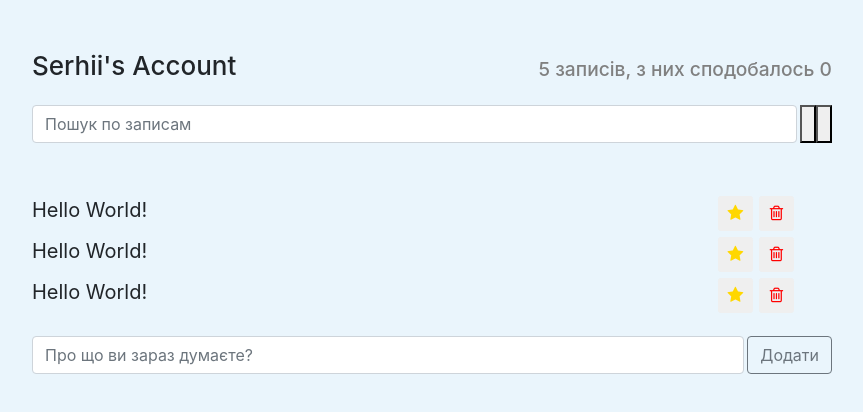
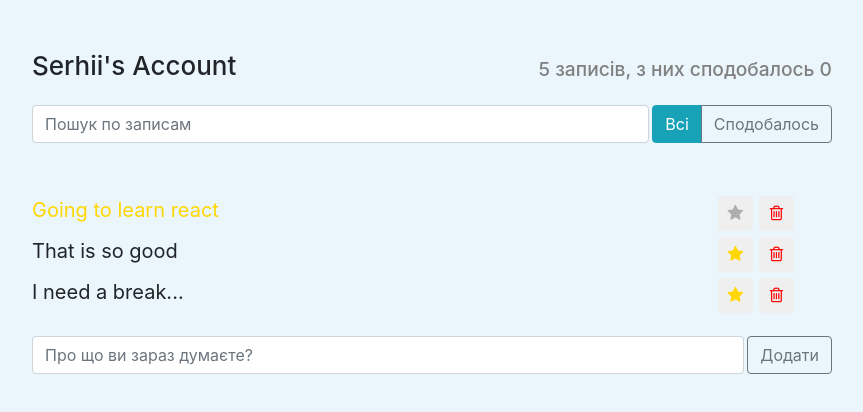
Before and after one commit to SerhiiKis90/socials, a React (Create React App) app: page / in a window 1280 px wide. Shown: the top 412 px of the page, without its empty margins (208-1071 px from the left). Built offline with nearby package versions, Linux system fonts and the light colour scheme.

Commit message:
Add labels and hardcoded stars

```diff
--- a/src/components/post-list-item/post-list-item.js
+++ b/src/components/post-list-item/post-list-item.js
@@ -1,11 +1,17 @@
 import React from 'react';
 import './post-list-item.css';
 
-const PostListItem = () => {
+const PostListItem = ({label, important=false}) => {
+
+    let classNames = 'app-list-item d-flex justify-content-between';
+    if (important) {
+        classNames += ' important';
+    }
+
     return(
-        <li className="app-list-item d-flex justify-content-between">
+        <li className={classNames}>
             <span className="app-list-item-label">
-                Hello World!
+                {label}
             </span>
             <div className="d-flex justify-content-center align-items-center">
                 <button type="button" className="btn-star btn-sm">
--- a/src/components/post-list/post-list.js
+++ b/src/components/post-list/post-list.js
@@ -6,9 +6,9 @@ import PostListItem from '../post-list-item';
 const PostList = () => {
     return(
         <ul className="app-list list-group">
-            <PostListItem/>
-            <PostListItem/>
-            <PostListItem/>
+            <PostListItem label="Going to learn react" important/>
+            <PostListItem label="That is so good"/>
+            <PostListItem label="I need a break..."/>
         </ul>
     )
 }
--- a/src/components/post-status-filter/post-status-filter.js
+++ b/src/components/post-status-filter/post-status-filter.js
@@ -4,8 +4,8 @@ import './post-status-filter.css';
 const PostStatusFilter = () => {
     return (
         <div className ="btn-group">
-            <button />
-            <button />
+            <button type="button" className="btn btn-info" >Всі</button>
+            <button type="button" className="btn btn-outline-secondary">Сподобалось</button>
         </div>
     )
 
```
